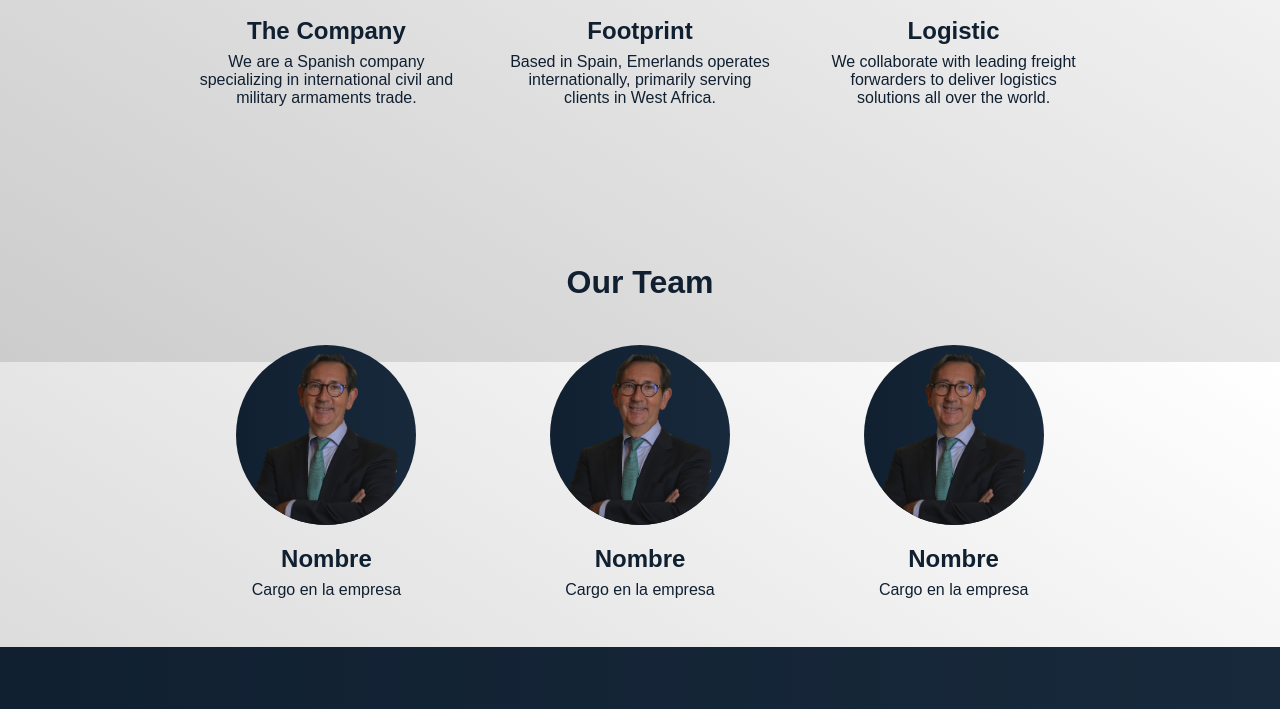
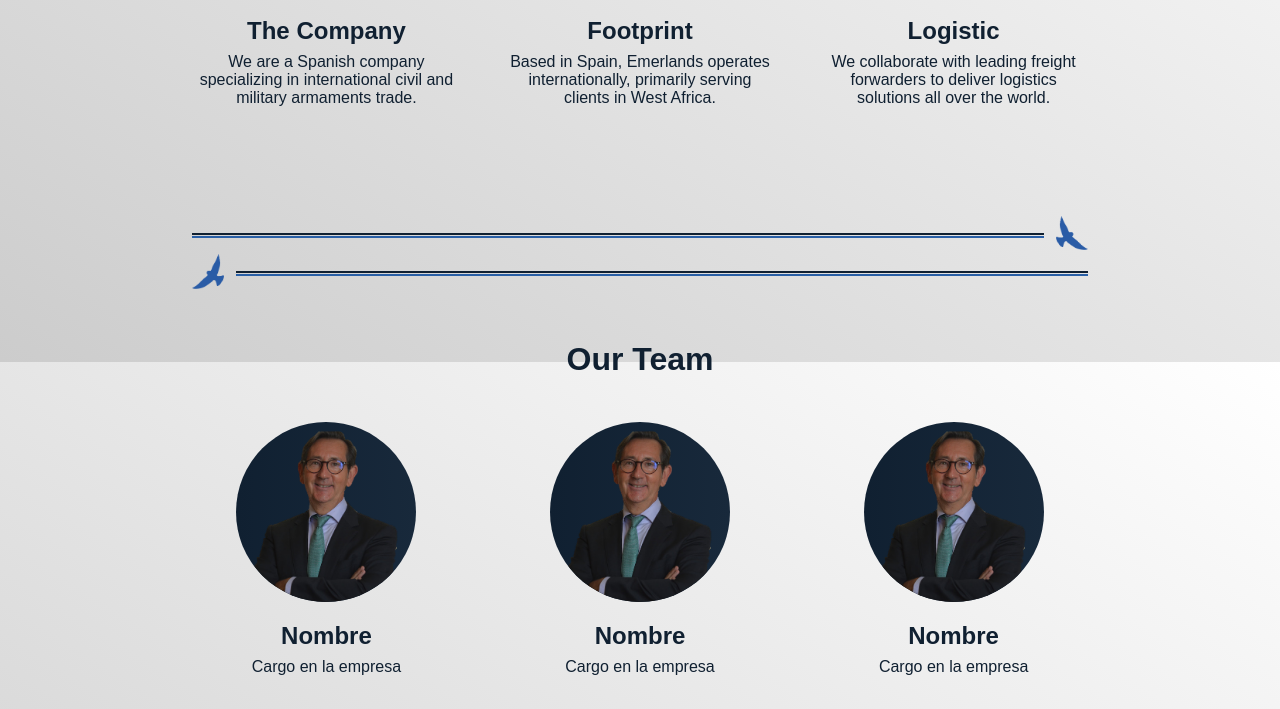
Before and after one commit to MarcCarbonellG/emerlands-web, a website built with Parcel: page src/index.html in a window 1280 px wide. Shown: the part 1238-1947 px from the top of the page. Built offline with nearby package versions, Linux system fonts and the light colour scheme.

Commit message:
Dividers

```diff
--- a/src/index.html
+++ b/src/index.html
@@ -191,6 +191,44 @@
           </div>
         </div>
       </div>
+      <div class="divider-container">
+        <div class="divider">
+          <div class="lines">
+            <hr />
+            <hr />
+          </div>
+          <picture>
+            <source
+              srcset="./assets/images/emerlands-bird.png?as=webp&width=100px"
+              type="image/webp"
+            />
+            <img
+              class="bird"
+              src="./assets/images/emerlands-bird.png"
+              alt="Emerlands bird"
+            />
+          </picture>
+        </div>
+      </div>
+      <div class="divider-container">
+        <div class="divider">
+          <picture>
+            <source
+              srcset="./assets/images/emerlands-bird.png?as=webp&width=100px"
+              type="image/webp"
+            />
+            <img
+              class="bird flipped"
+              src="./assets/images/emerlands-bird.png"
+              alt="Emerlands bird"
+            />
+          </picture>
+          <div class="lines">
+            <hr />
+            <hr />
+          </div>
+        </div>
+      </div>
       <div class="card-section-container" id="our-team">
         <div class="card-section">
           <h2>Our Team</h2>
--- a/src/scss/base/_reset.scss
+++ b/src/scss/base/_reset.scss
@@ -26,6 +26,7 @@ body {
 }
 
 main {
+  width: 100%;
   display: flex;
   flex-direction: column;
   align-items: flex-start;
--- a/src/scss/pages/_home.scss
+++ b/src/scss/pages/_home.scss
@@ -354,3 +354,48 @@
     }
   }
 }
+
+.divider-container {
+  width: 100%;
+  display: flex;
+  align-items: center;
+  justify-content: center;
+
+  .divider {
+    width: 70%;
+    display: flex;
+    align-items: center;
+    justify-content: center;
+    gap: 0.75rem;
+
+    .lines {
+      width: 100%;
+      hr {
+        border: none;
+        border-block-start: 2px solid $primary-color;
+        width: 100%;
+      }
+
+      hr:last-of-type {
+        border-color: $secondary-color;
+        margin-block-start: 1px;
+      }
+    }
+
+    .bird {
+      width: 2rem;
+    }
+
+    .bird.flipped {
+      transform: scaleX(-1);
+    }
+
+    @include respond-to(sm) {
+      width: 80%;
+    }
+
+    @include respond-to(xs) {
+      width: 90%;
+    }
+  }
+}
```
